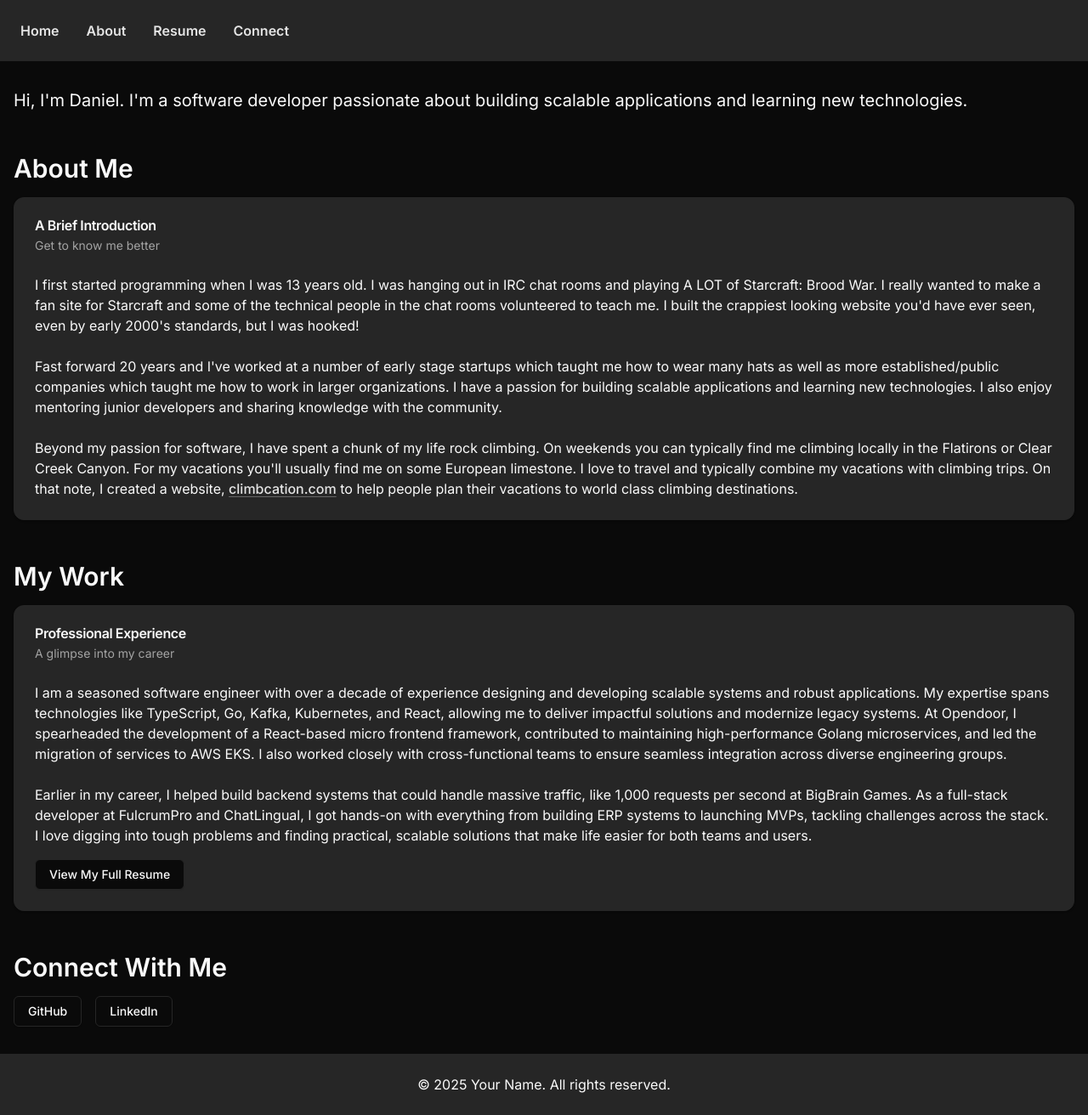
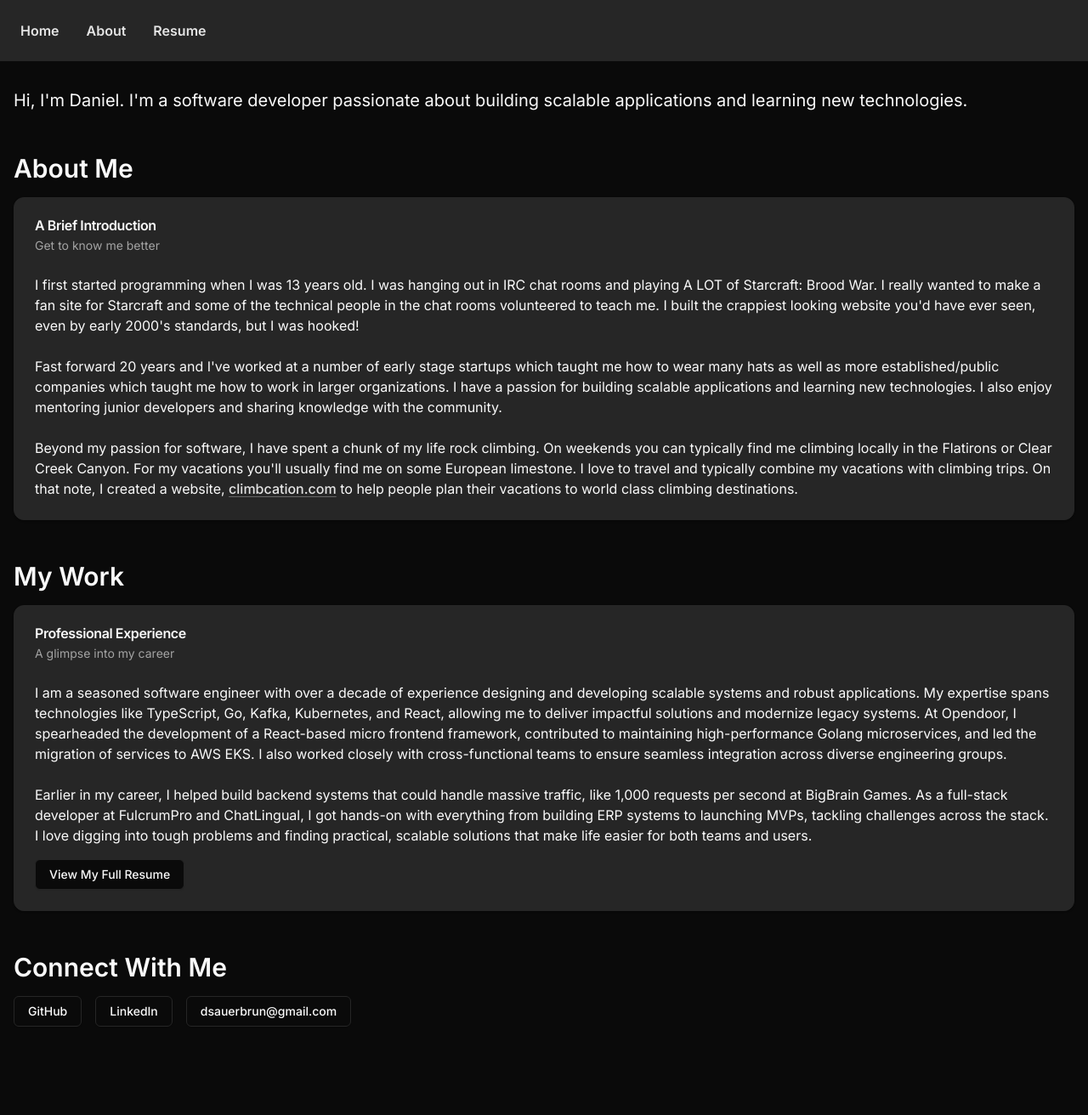
Before and after one commit to dsauerbrun/personal-website, a Next.js app: page / in a window 1280 px wide. Shown: the whole page at 85% size. After the commit the page ends 1240 px from the top, so only its background shows below. Built offline with nearby package versions, Linux system fonts and the light colour scheme.

Commit message:
remove footer, add email

```diff
--- a/src/app/components/Header.tsx
+++ b/src/app/components/Header.tsx
@@ -20,11 +20,6 @@ export default function Header() {
               Resume
             </Link>
           </li>
-          <li>
-            <Link href="/#connect" className="nav-link hover:text-primary">
-              Connect
-            </Link>
-          </li>
         </ul>
       </nav>
     </header>
--- a/src/app/layout.tsx
+++ b/src/app/layout.tsx
@@ -22,7 +22,6 @@ export default function RootLayout({
         <div className="flex flex-col min-h-screen">
           <Header />
           <main className="flex-grow">{children}</main>
-          <Footer />
         </div>
       </body>
     </html>
--- a/src/app/page.tsx
+++ b/src/app/page.tsx
@@ -72,6 +72,11 @@ export default function Home() {
               LinkedIn
             </Link>
           </Button>
+          <Button variant="outline" asChild className="button">
+            <Link href="mailto:dsauerbrun@gmail.com" target="_blank">
+              dsauerbrun@gmail.com
+            </Link>
+          </Button>
         </div>
       </section>
     </div>
--- a/src/app/resume/page.tsx
+++ b/src/app/resume/page.tsx
@@ -3,7 +3,7 @@
 import { useState } from "react"
 import { Document, Page, pdfjs } from "react-pdf"
 import { Button } from "@/components/ui/button"
-import { Card, CardContent, CardDescription, CardHeader, CardTitle } from "@/components/ui/card"
+import { Card, CardContent, CardHeader, CardTitle } from "@/components/ui/card"
 import Link from "next/link"
 import Loading from "../components/Loading"
 import 'react-pdf/dist/Page/AnnotationLayer.css';
```
